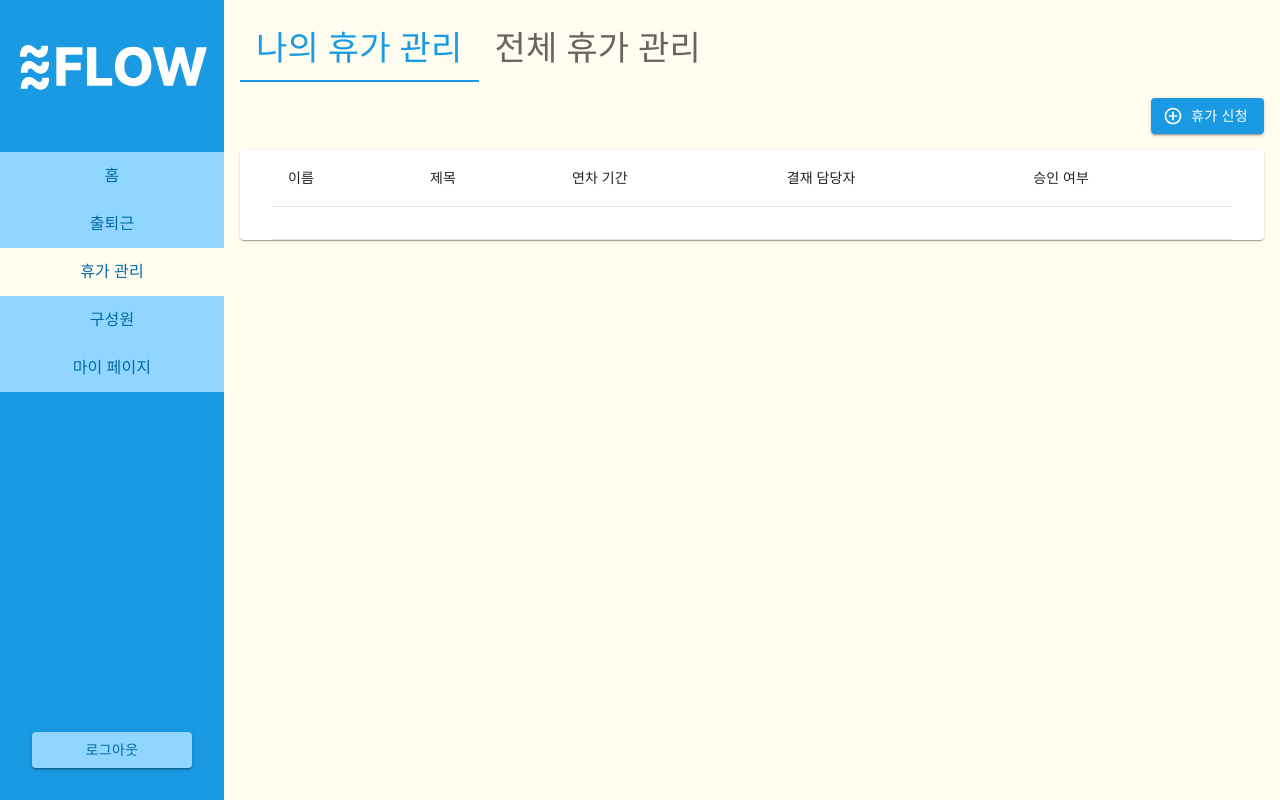
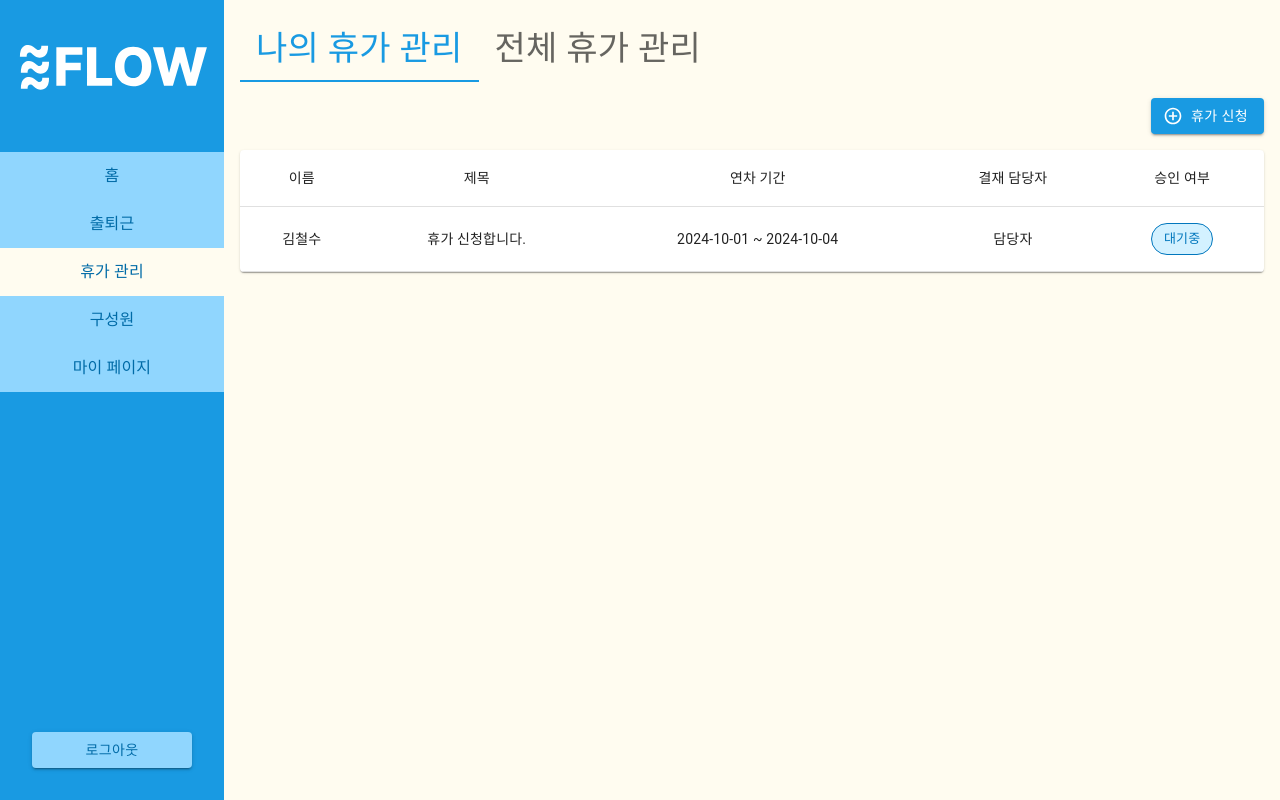
Before and after one commit to Fly-Flow/Flow-FE, a Next.js app: page /leave in a window 1280 px wide. Built offline with nearby package versions, Linux system fonts and the light colour scheme.

Commit message:
refactor(Vacation): apply shared Table component

```diff
--- a/src/components/Vacation/index.tsx
+++ b/src/components/Vacation/index.tsx
@@ -2,7 +2,6 @@
 
 import Chip from "@/components/shared/Chip/index.tsx";
 import SearchField from "@/components/shared/SearchField/index.tsx";
-import theme from "@/styles/theme.ts";
 import { AddCircleOutline } from "@mui/icons-material";
 import CloseIcon from "@mui/icons-material/Close";
 import {
@@ -15,24 +14,19 @@ import {
   FormGroup,
   FormLabel,
   IconButton,
-  Paper,
   Stack,
-  Table,
-  TableBody,
-  TableCell,
-  TableContainer,
-  TableHead,
-  TableRow,
   TextField,
-  Typography,
 } from "@mui/material";
 import { useState } from "react";
 import Tabs from "@/components/shared/Tabs/index.tsx";
+import Table from "@/components/shared/Table/index.tsx";
 
 const Vacation: React.FC = () => {
   const [currentTab, setCurrentTab] = useState(0);
+  // 휴가 신청 Dialog Open 상태 관리
   const [isVacationApplicationDialogOpen, setIsVacationApplicationDialogOpen] =
     useState(false);
+  // 휴가 신청 조회 Dialog Open 상태 관리
   const [
     isVacationApplicationViewDialogOpen,
     setIsVacationApplicationViewDialogOpen,
@@ -57,6 +51,33 @@ const Vacation: React.FC = () => {
   const handleTabChange = (newTab: number) => {
     setCurrentTab(newTab);
   };
+
+  // 내 휴가 관리
+  const [myVacations, setMyVacations] = useState([
+    {
+      name: "김철수",
+      title: "휴가 신청합니다.",
+      date: "2024-10-01 ~ 2024-10-04",
+      approver: "담당자",
+      approval: <Chip label="대기중" />,
+    },
+  ]);
+
+  const myVacationTableHeaders = [
+    "이름",
+    "제목",
+    "연차 기간",
+    "결재 담당자",
+    "승인 여부",
+  ];
+
+  const myVacationTableRows = myVacations.map((vacation) => [
+    vacation.name,
+    vacation.title,
+    vacation.date,
+    vacation.approver,
+    vacation.approval,
+  ]);
 
   const renderMyVacationApplicationDialog = () => {
     return (
@@ -89,33 +110,6 @@ const Vacation: React.FC = () => {
     );
   };
 
-  const renderMyVacationTable = () => {
-    return (
-      <TableContainer component={Paper} sx={{ paddingX: "2rem" }}>
-        <Table>
-          <TableHead>
-            <TableRow>
-              <TableCell>이름</TableCell>
-              <TableCell>제목</TableCell>
-              <TableCell>연차 기간</TableCell>
-              <TableCell>결재 담당자</TableCell>
-              <TableCell>승인 여부</TableCell>
-            </TableRow>
-          </TableHead>
-          <TableBody>
-            <TableRow>
-              <TableCell></TableCell>
-              <TableCell></TableCell>
-              <TableCell></TableCell>
-              <TableCell></TableCell>
-              <TableCell></TableCell>
-            </TableRow>
-          </TableBody>
-        </Table>
-      </TableContainer>
-    );
-  };
-
   const renderMyVacation = () => {
     return (
       <Stack gap="1rem">
@@ -128,11 +122,38 @@ const Vacation: React.FC = () => {
             휴가 신청
           </Button>
         </Box>
-        {renderMyVacationTable()}
+        <Table headers={myVacationTableHeaders} rows={myVacationTableRows} />
         {renderMyVacationApplicationDialog()}
       </Stack>
     );
   };
+
+  // 전체 휴가 관리
+  const [allVacations, setAllVacations] = useState([
+    {
+      name: "김철수",
+      title: "휴가 신청합니다.",
+      date: "2024-10-01 ~ 2024-10-04",
+      approver: "담당자",
+      approval: <Chip label="대기중" />,
+    },
+  ]);
+
+  const allVacationTableHeaders = [
+    "이름",
+    "제목",
+    "연차 기간",
+    "결재 담당자",
+    "승인 여부",
+  ];
+
+  const allVacationTableRows = allVacations.map((vacation) => [
+    vacation.name,
+    vacation.title,
+    vacation.date,
+    vacation.approver,
+    vacation.approval,
+  ]);
 
   const renderVacationApplicationViewDialog = () => {
     return (
@@ -180,50 +201,17 @@ const Vacation: React.FC = () => {
     );
   };
 
-  const renderAllVacationTable = () => {
-    return (
-      <TableContainer component={Paper} sx={{ paddingX: "2rem" }}>
-        <Table>
-          <TableHead>
-            <TableRow>
-              <TableCell>이름</TableCell>
-              <TableCell>제목</TableCell>
-              <TableCell>연차 기간</TableCell>
-              <TableCell>결재 담당자</TableCell>
-              <TableCell>승인 여부</TableCell>
-            </TableRow>
-          </TableHead>
-          <TableBody>
-            <TableRow
-              onClick={openVacationApplicationViewDialog}
-              sx={{
-                cursor: "pointer",
-                "&:hover": {
-                  backgroundColor: theme.palette.info.light,
-                },
-              }}
-            >
-              <TableCell>홍길동</TableCell>
-              <TableCell>휴가 신청</TableCell>
-              <TableCell>2023-09-01 ~ 2023-09-10</TableCell>
-              <TableCell>김매니저</TableCell>
-              <TableCell>
-                <Chip label="대기중" />
-              </TableCell>
-            </TableRow>
-          </TableBody>
-        </Table>
-      </TableContainer>
-    );
-  };
-
   const renderAllVacation = () => {
     return (
       <Stack gap="1rem">
         <Box display="flex" justifyContent="start">
           <SearchField label="이름" />
         </Box>
-        {renderAllVacationTable()}
+        <Table
+          headers={allVacationTableHeaders}
+          rows={allVacationTableRows}
+          onRowClick={openVacationApplicationViewDialog}
+        />
         {renderVacationApplicationViewDialog()}
       </Stack>
     );
```
